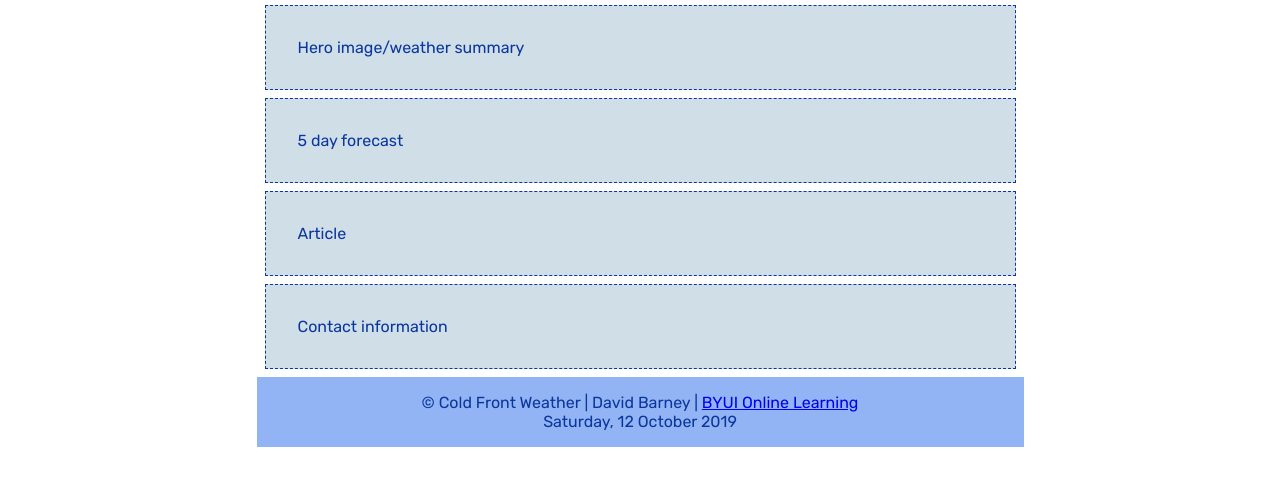
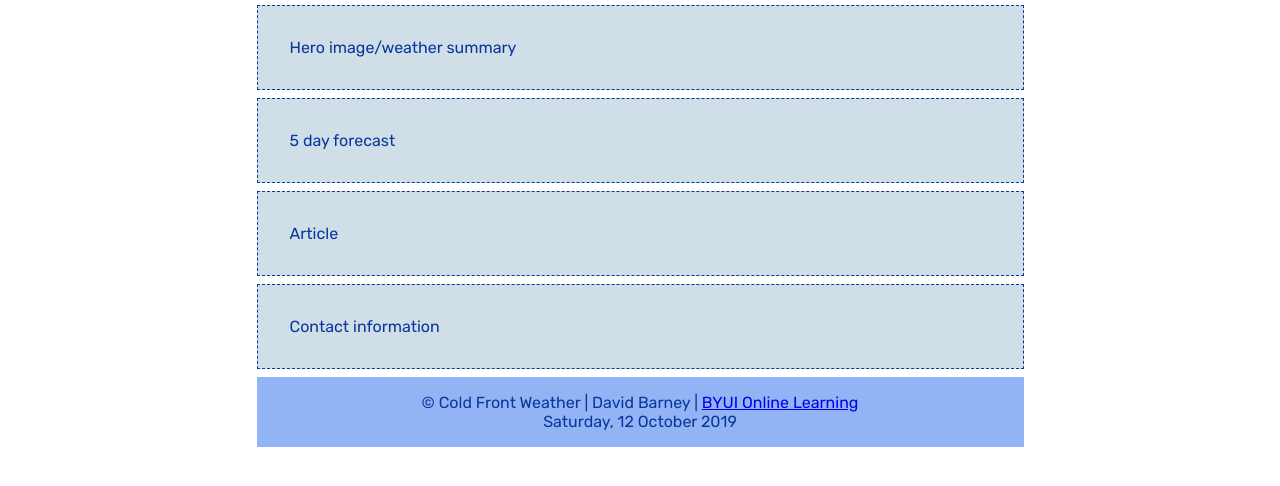
Before and after one commit to rabidjackalope/rabidjackalope.github.io, a plain HTML site: page lesson4/preston-4.html in a window 1280 px wide. Shown: the part 240-726 px from the top of the page. Drawn offline with Linux system fonts and the light colour scheme.

Commit message:
main section margin edits

```diff
--- a/lesson4/css/small.css
+++ b/lesson4/css/small.css
@@ -49,7 +49,8 @@ nav ul {
 }
 
 main section {
-    margin: 0.5rem;
+    margin-top: 0.5rem;
+    margin-bottom: 0.5rem;
     border: 1px dashed #0A369D;
     padding: 1rem 1rem;
     background-color: #cfdee7;
```
